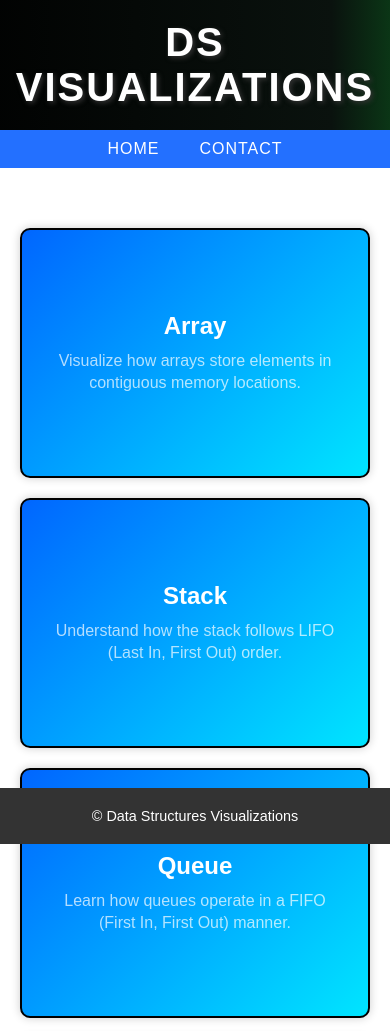
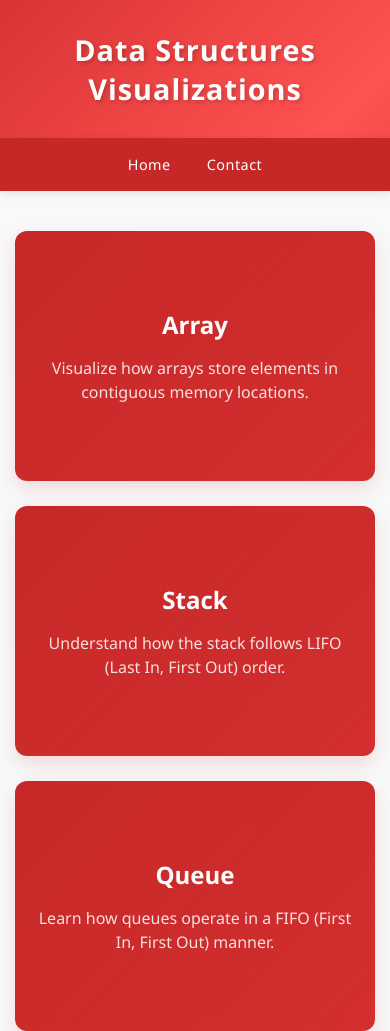
Before and after one commit to Rahul6158/DSV, a plain HTML site: page index.html in a window 390 px wide. Shown: the top 1031 px of the page. Drawn offline with Linux system fonts and the light colour scheme.

Commit message:
Update index.html

```diff
--- a/index.html
+++ b/index.html
@@ -13,120 +13,122 @@
     }
 
     body {
-      font-family: Arial, sans-serif;
+      font-family: 'Segoe UI', Tahoma, Geneva, Verdana, sans-serif;
       margin: 0;
-      background-color:white;
-      animation: gradientAuraAnimation 10s ease infinite;
+      background-color: #f8f9fa;
+      min-height: 100vh;
+      position: relative;
+      padding-bottom: 60px; /* Space for footer */
     }
 
     /* Header Styles */
-    /* header {
-        background: linear-gradient(to right, #ff7e5f, #feb47b);
-        width: 100%;
-        text-align: center;
-        padding: 20px 0;
-        font-family: fantasy;
-        text-decoration-color: #333;
-        } */
+    @keyframes gradientAuraAnimation {
+      0% {
+        background-position: 0% 50%;
+      }
+      50% {
+        background-position: 100% 50%;
+      }
+      100% {
+        background-position: 0% 50%;
+      }
+    }
+
+    header {
+      background: linear-gradient(135deg, #c62828, #d32f2f, #ff5252, #c62828);
+      background-size: 300% 300%;
+      color: white;
+      padding: 30px 0;
+      text-align: center;
+      animation: gradientAuraAnimation 8s ease infinite;
+      box-shadow: 0 4px 12px rgba(0, 0, 0, 0.1);
+    }
 
     header h1 {
-      font-size: 2.5rem;
-      letter-spacing: 2px;
-      text-transform: uppercase;
+      font-size: 2.8rem;
+      font-weight: 700;
+      letter-spacing: 1px;
+      text-shadow: 2px 2px 4px rgba(0, 0, 0, 0.2);
     }
 
     /* Navigation Bar */
     nav {
-      background-color: #2370ff;
+      background-color: #c62828;
       display: flex;
       justify-content: center;
-      padding: 10px 0;
-
+      padding: 15px 0;
+      box-shadow: 0 2px 10px rgba(0, 0, 0, 0.1);
     }
 
     nav a {
-      color: #fff;
+      color: white;
       text-decoration: none;
-      margin: 0 20px;
-      font-size: 1rem;
-      text-transform: uppercase;
-      letter-spacing: 1px;
-      transition: color 0.3s ease;
+      margin: 0 25px;
+      font-size: 1.1rem;
+      font-weight: 500;
+      letter-spacing: 0.5px;
+      transition: all 0.3s ease;
+      padding: 5px 10px;
+      border-radius: 4px;
     }
 
     nav a:hover {
-      color: #f89b29;
-    }
-
-    /* Footer Styles */
-    footer {
-      background-color: #333;
-      color: #fff;
-      text-align: center;
-      padding: 20px;
-      position: fixed;
-      bottom: 0;
-      width: 100%;
-      font-size: 0.9rem;
-    }
-
-    footer a {
-      color: #f89b29;
-      text-decoration: none;
-    }
-
-    footer a:hover {
-      text-decoration: underline;
+      background-color: rgba(255, 255, 255, 0.2);
+      transform: translateY(-2px);
     }
 
     /* Main Content Styles */
     .main-container {
-      padding: 60px 20px 80px;
+      padding: 60px 20px;
       text-align: center;
+      max-width: 1400px;
+      margin: 0 auto;
     }
 
     .card-container {
       display: grid;
-      grid-template-columns: repeat(auto-fill, minmax(300px, 1fr));
-      gap: 20px;
+      grid-template-columns: repeat(auto-fill, minmax(320px, 1fr));
+      gap: 25px;
       width: 100%;
-      max-width: 1200px;
       margin: 0 auto;
     }
 
     .card {
       position: relative;
       width: 100%;
-      height: 250px;
-      background-image: linear-gradient(-45deg, #00e5ff 0%, #0066ff 100%);
-      border-radius: 10px;
+      height: 280px;
+      background: linear-gradient(135deg, #c62828 0%, #d32f2f 100%);
+      border-radius: 12px;
       display: flex;
-      padding: 10px 30px;
+      padding: 20px 30px;
       flex-direction: column;
-      gap: 10px;
+      gap: 15px;
       align-items: center;
       justify-content: center;
       overflow: hidden;
-      box-shadow: 0 0 10px rgba(0, 0, 0, 0.2);
-      transition: transform 0.3s ease;
-      border: 2px solid black;
+      box-shadow: 0 8px 20px rgba(198, 40, 40, 0.15);
+      transition: all 0.4s cubic-bezier(0.175, 0.885, 0.32, 1.275);
+      border: none;
     }
 
     .card:hover {
-      transform: scale(1.05);
+      transform: translateY(-8px);
+      box-shadow: 0 15px 30px rgba(198, 40, 40, 0.25);
     }
 
     .heading {
-      font-size: 24px;
+      font-size: 26px;
       font-weight: 700;
-      color: #ffffff;
+      color: white;
+      z-index: 2;
     }
 
     .para {
       text-align: center;
-      color: #ffffff;
-      opacity: 0.7;
-      line-height: 1.4;
+      color: rgba(255, 255, 255, 0.85);
+      line-height: 1.5;
+      font-size: 1rem;
+      z-index: 2;
     }
 
     .overlay {
@@ -136,14 +138,13 @@
       width: 100%;
       height: 100%;
       opacity: 0;
-      background-color: rgba(0, 0, 0, 0.6);
-      transition: opacity 0.3s ease;
+      background-color: rgba(0, 0, 0, 0.5);
+      transition: opacity 0.4s ease;
       pointer-events: none;
     }
 
     .card:hover .overlay {
       opacity: 1;
-      pointer-events: auto;
     }
 
     .card .card-btn {
@@ -151,22 +152,24 @@
       top: 50%;
       left: 50%;
       font-weight: 600;
-      padding: 10px 20px;
+      padding: 12px 24px;
       font-size: 16px;
       transform: translate(-50%, -50%);
-      background-color: #ffffff;
+      background-color: white;
+      color: #c62828;
       border-radius: 50px;
       display: flex;
       align-items: center;
       justify-content: center;
       cursor: pointer;
-      z-index: 999;
+      z-index: 3;
       border: none;
       opacity: 0;
       scale: 0;
-      transform-origin: 0 0;
-      box-shadow: 0 0 10px 10px rgba(0, 0, 0, 0.15);
-      transition: all 0.6s cubic-bezier(0.23, 1, 0.320, 1);
+      transform-origin: center;
+      box-shadow: 0 4px 15px rgba(0, 0, 0, 0.2);
+      transition: all 0.5s cubic-bezier(0.175, 0.885, 0.32, 1.275);
+      text-decoration: none;
     }
 
     .card:hover .card-btn {
@@ -175,11 +178,12 @@
     }
 
     .card .card-btn:hover {
-      box-shadow: 0 0 0px 5px rgba(0, 0, 0, 0.3);
+      background-color: #f5f5f5;
+      box-shadow: 0 6px 20px rgba(0, 0, 0, 0.25);
     }
 
     .card .card-btn:active {
-      scale: 0.95;
+      transform: translate(-50%, -50%) scale(0.95);
     }
 
     .overlay::after {
@@ -188,55 +192,93 @@
       top: 50%;
       left: 50%;
       transform: translate(-50%, -50%) scale(0);
-      width: 100%;
-      height: 100%;
-      background-image: linear-gradient(-45deg, #2929f880 0%, #ff0f7b80 100%);
-      transition: transform 0.5s ease;
+      width: 200%;
+      height: 200%;
+      background: radial-gradient(circle, rgba(255, 255, 255, 0.15) 0%, rgba(255, 255, 255, 0) 70%);
+      transition: transform 0.6s ease;
     }
 
     .card:hover .overlay::after {
-      transform: translate(-50%, -50%) scale(2);
+      transform: translate(-50%, -50%) scale(1);
     }
 
- /* Animated Aura Light Effect for Header */
-@keyframes gradientAuraAnimation {
-  0% {
-    background-position: 0% 50%;
-  }
-  50% {
-    background-position: 100% 50%;
-  }
-  100% {
-    background-position: 0% 50%;
-  }
-}
+    /* Footer Styles */
+    footer {
+      background-color: #212121;
+      color: white;
+      text-align: center;
+      padding: 25px;
+      width: 100%;
+      font-size: 1rem;
+      position: absolute;
+      bottom: 0;
+    }
 
-header {
-  background: linear-gradient(to right, #000000, #0a120e, #0fff43, #f82929);
-  background-size: 300% 300%;
-  color: #fff;
-  padding: 20px 0;
-  text-align: center;
-  animation: gradientAuraAnimation 6s ease infinite;
-  font-family:fantasy;
-  text-shadow: 2px 2px 5px #333;
-}
+    footer p {
+      margin: 0;
+    }
 
+    footer a {
+      color: #ff5252;
+      text-decoration: none;
+      transition: color 0.3s ease;
+    }
 
-
+    footer a:hover {
+      color: #ff8a80;
+      text-decoration: underline;
+    }
 
     @media (max-width: 768px) {
+      header h1 {
+        font-size: 2.2rem;
+      }
+
+      nav {
+        padding: 12px 0;
+      }
+
+      nav a {
+        margin: 0 15px;
+        font-size: 1rem;
+      }
+
       .card-container {
-        grid-template-columns: repeat(auto-fill, minmax(250px, 1fr));
+        grid-template-columns: 1fr;
+        max-width: 500px;
+      }
+
+      .card {
+        height: 250px;
+        padding: 20px;
+      }
+
+      .heading {
+        font-size: 24px;
       }
     }
 
+    @media (max-width: 480px) {
+      header h1 {
+        font-size: 1.8rem;
+      }
+
+      nav a {
+        margin: 0 10px;
+        font-size: 0.9rem;
+        padding: 5px 8px;
+      }
+
+      .main-container {
+        padding: 40px 15px;
+      }
+    }
   </style>
 </head>
 <body>
 
   <header>
-    <h1>DS Visualizations</h1>
+    <h1>Data Structures Visualizations</h1>
   </header>
 
   <!-- Navigation Bar -->
@@ -288,12 +330,11 @@ header {
         <div class="overlay"></div>
         <a href="priorityqueue/priorityqueue.html" class="card-btn">CHECK IT</a>
       </div>
-            <!-- Add more cards as needed -->
     </div>
   </div>
 
   <footer>
-    <p>&copy; Data Structures Visualizations </p>
+    <p>&copy; 2023 Data Structures Visualizations | Created by Tusha Rahul and Sushmitha Devi pindi</p>
   </footer>
 
 </body>
```
